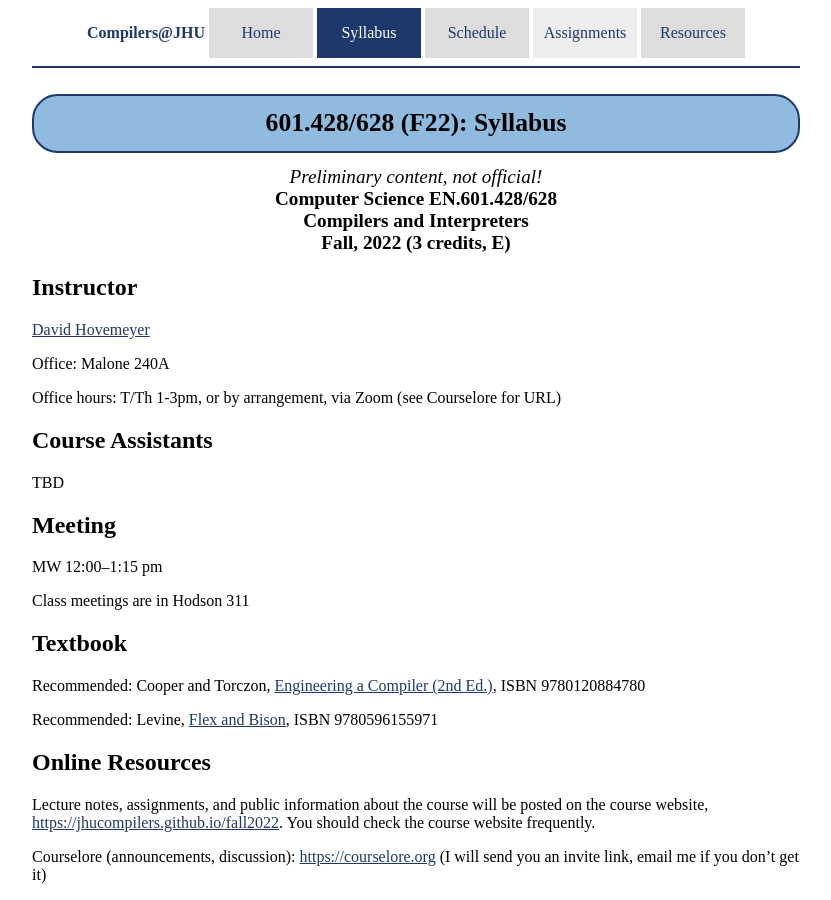
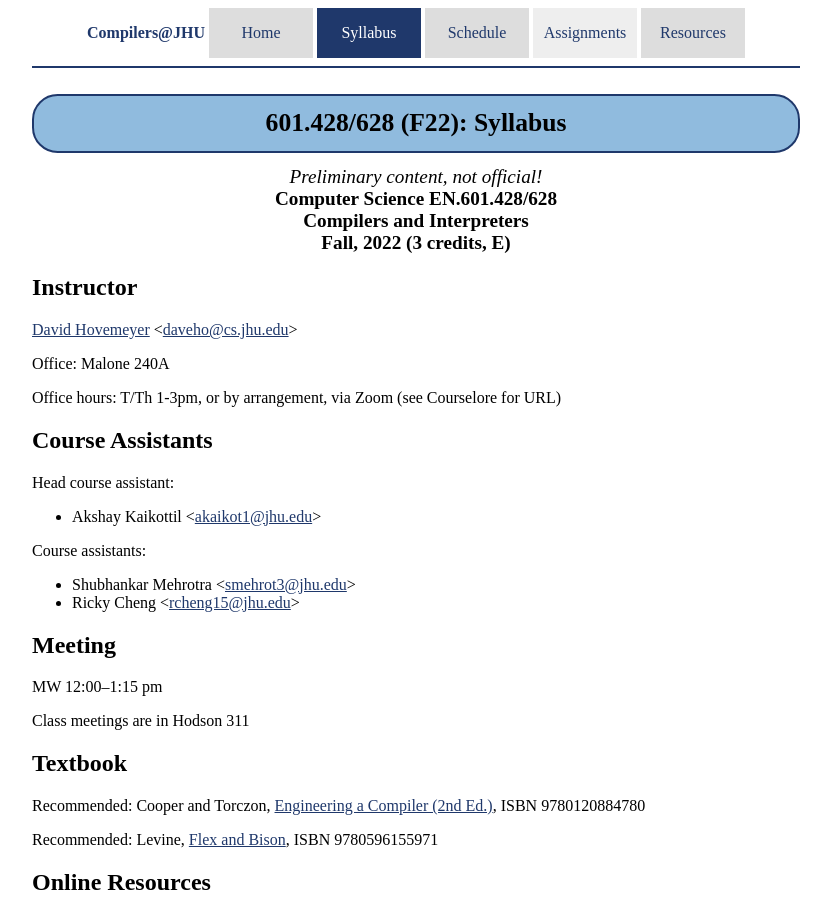
Before and after one commit to jhucompilers/fall2022, a Jekyll site: the page built from syllabus.md, in a window 1280 px wide and 900 px high. Shown: the whole window, without its empty margins (224-1055 px from the left). Built offline with Jekyll 4.4.1, drawn with Linux system fonts in a browser that asks for light colours.

Commit message:
CA course info

```diff
--- a/syllabus.md
+++ b/syllabus.md
@@ -12,7 +12,7 @@ category: "syllabus"
 
 ## Instructor
 
-[David Hovemeyer](https://www.cs.jhu.edu/~daveho)
+[David Hovemeyer](https://www.cs.jhu.edu/~daveho) &lt;<daveho@cs.jhu.edu>&gt;
 
 Office: Malone 240A
 
@@ -20,7 +20,14 @@ Office hours: T/Th 1-3pm, or by arrangement, via Zoom (see Courselore for URL)
 
 ## Course Assistants
 
-TBD
+Head course assistant:
+
+* Akshay Kaikottil &lt;<akaikot1@jhu.edu>&gt;
+
+Course assistants:
+
+* Shubhankar Mehrotra &lt;<smehrot3@jhu.edu>&gt;
+* Ricky Cheng &lt;<rcheng15@jhu.edu>&gt;
 
 ## Meeting
 
```
